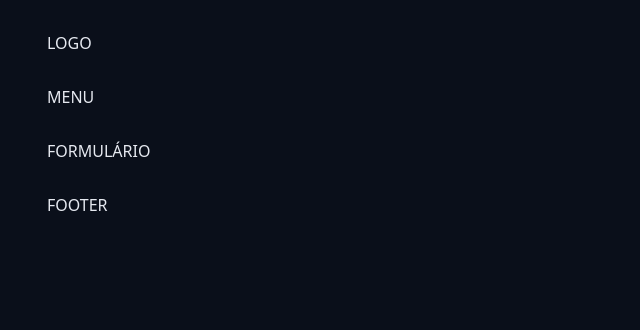
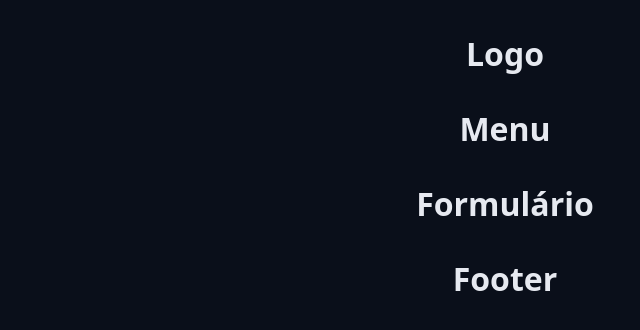
Before and after one commit to lucasximenes30/chronus, a React (Vite) app: page / in a window 1280 px wide. Shown: the top 330 px of the page, without its empty margins (135-775 px from the left). Built offline with nearby package versions, Linux system fonts and the light colour scheme.

Commit message:
movendo o Container para seu próprio React Component

```diff
--- a/src/App.tsx
+++ b/src/App.tsx
@@ -1,38 +1,35 @@
 import './styles/theme.css';
 import './styles/global.css';
+import { Container } from './components/Container';
+import { Heading } from './components/Heading';
 
 
 function App() {
   return (
     <>
-      <div className="container">
-        <div className="content">
-          <section>
-            LOGO
-          </section>
-        </div>
-      </div>
-      <div className="container">
-        <div className="content">
-          <section>
-            MENU
-          </section>
-        </div>
-      </div>
-      <div className="container">
-        <div className="content">
-          <section>
-            FORMULÁRIO
-          </section>
-        </div>
-      </div>
-      <div className="container">
-        <div className="content">
-          <section>
-            FOOTER
-          </section>
-        </div>
-      </div>
+       <Container>
+        <Heading>
+          Logo
+        </Heading>
+      </Container>
+
+      <Container>
+        <Heading>
+          Menu
+        </Heading>
+      </Container>
+
+      <Container>
+        <Heading>
+          Formulário
+        </Heading>
+      </Container>
+
+      <Container>
+        <Heading>
+          Footer
+        </Heading>
+      </Container>
     </>
   );
 }
--- /dev/null
+++ b/src/components/Container.module.css
@@ -0,0 +1,12 @@
+.container-fluid {
+  max-width: auto;
+}
+
+.container {
+  max-width: 98rem;
+  margin: 0 auto;
+}
+
+.content {
+  margin: 3.2rem;
+}
--- /dev/null
+++ b/src/components/Container.tsx
@@ -0,0 +1,13 @@
+import styles from './Container.module.css';
+
+type ContainerProps = {
+  children: React.ReactNode;
+};
+
+export function Container({ children }: ContainerProps) {
+  return (
+    <div className={styles.container}>
+      <div className={styles.content}>{children}</div>
+    </div>
+  );
+}
--- a/src/components/Heading.module.css
+++ b/src/components/Heading.module.css
@@ -4,5 +4,4 @@
     align-items: center;
     justify-content: center;
     gap: 2.4rem;
-    color: var(--primary);
 }
--- a/src/styles/global.css
+++ b/src/styles/global.css
@@ -15,16 +15,3 @@ body {
   background: var(--gray-900);
   color: var(--text-default);
 }
-
-.container {
-  max-width: 98rem;
-  margin: 0 auto;
-}
-
-.container-fluid {
-  max-width: auto;
-}
-
-.content {
-  margin: 3.2rem;
-}
```
